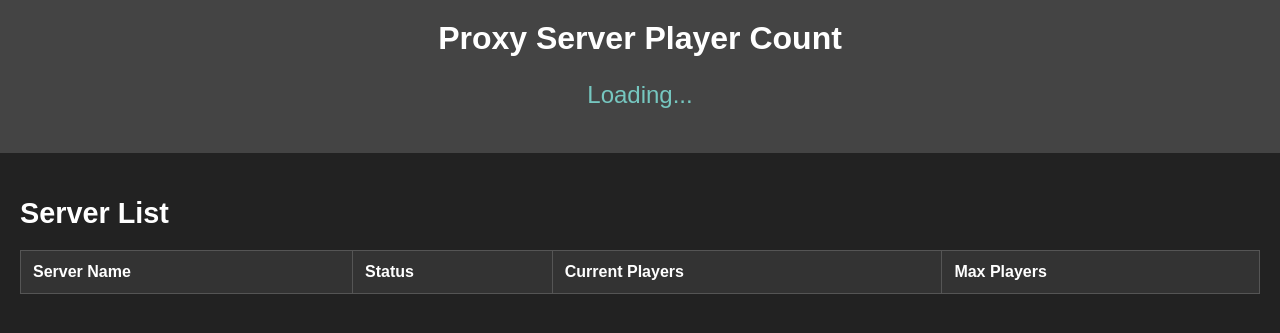
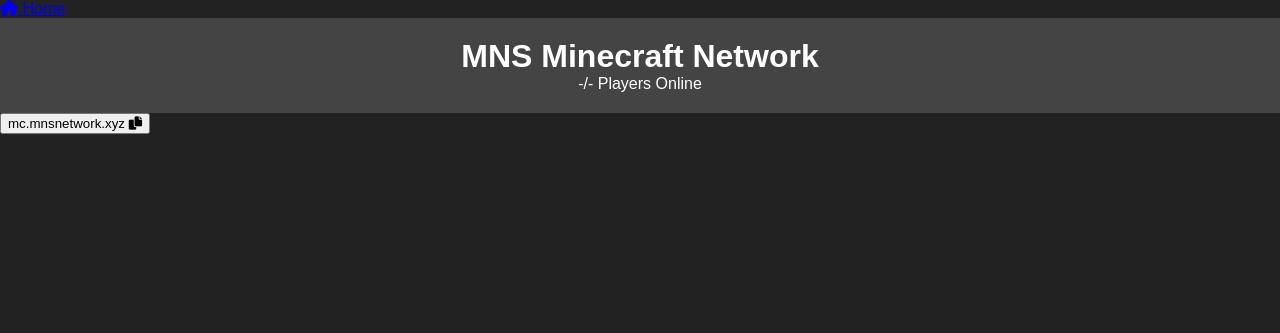
Before and after one commit to LoveUwUBotForeverMcBoss1999/mns-status, a Flask app: page / in a window 1280 px wide. Shown: the top 333 px of the page. Run offline with Flask 3, Linux system fonts and the light colour scheme; lists and menus that the app fills with data are empty.

Commit message:
Update index.html

```diff
--- a/templates/index.html
+++ b/templates/index.html
@@ -3,41 +3,39 @@
 <head>
     <meta charset="UTF-8">
     <meta name="viewport" content="width=device-width, initial-scale=1.0">
-    <title>Server Stats</title>
+    <title>MNS Minecraft Network - Server Status</title>
     <link rel="stylesheet" href="{{ url_for('static', filename='css/style.css') }}">
+    <link rel="stylesheet" href="https://cdnjs.cloudflare.com/ajax/libs/font-awesome/6.0.0/css/all.min.css">
 </head>
 <body>
-    <header>
-        <div class="proxy-status">
-            <h1>Proxy Server Player Count</h1>
-            <p id="player-count">Loading...</p>
-        </div>
-    </header>
+    <div class="container">
+        <nav>
+            <a href="https://mnsnetwork.xyz/" class="home-link">
+                <i class="fas fa-home"></i>
+                Home
+            </a>
+        </nav>
 
-    <div class="server-list">
-        <h2>Server List</h2>
-        <table>
-            <thead>
-                <tr>
-                    <th>Server Name</th>
-                    <th>Status</th>
-                    <th>Current Players</th>
-                    <th>Max Players</th>
-                </tr>
-            </thead>
-            <tbody>
-                {% for server in server_stats %}
-                <tr>
-                    <td>{{ server.name }}</td>
-                    <td>{{ server.status }}</td>
-                    <td>{{ server.current_players }}/{{ server.max_players }}</td>
-                    <td>{{ server.max_players }}</td>
-                </tr>
-                {% endfor %}
-            </tbody>
-        </table>
+        <header>
+            <h1>MNS Minecraft Network</h1>
+            <div class="total-players">
+                <span id="current-players">-</span>/<span id="max-players">-</span> Players Online
+            </div>
+        </header>
+
+        <main>
+            <div class="server-grid" id="server-grid">
+                <!-- Servers will be populated by JavaScript -->
+            </div>
+
+            <div class="ip-section">
+                <button id="copy-ip" class="copy-button">
+                    <span class="ip">mc.mnsnetwork.xyz</span>
+                    <i class="fas fa-copy"></i>
+                </button>
+            </div>
+        </main>
     </div>
-
     <script src="{{ url_for('static', filename='js/main.js') }}"></script>
 </body>
 </html>
```
